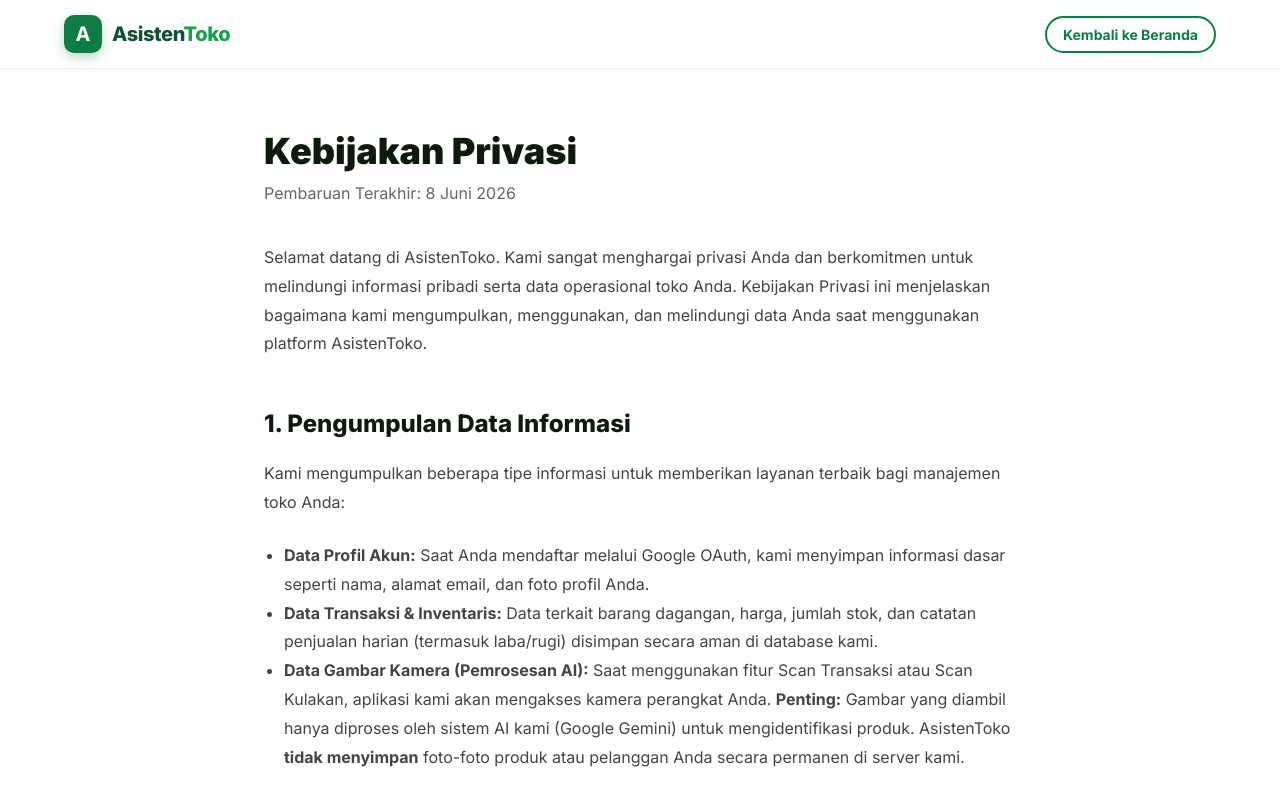
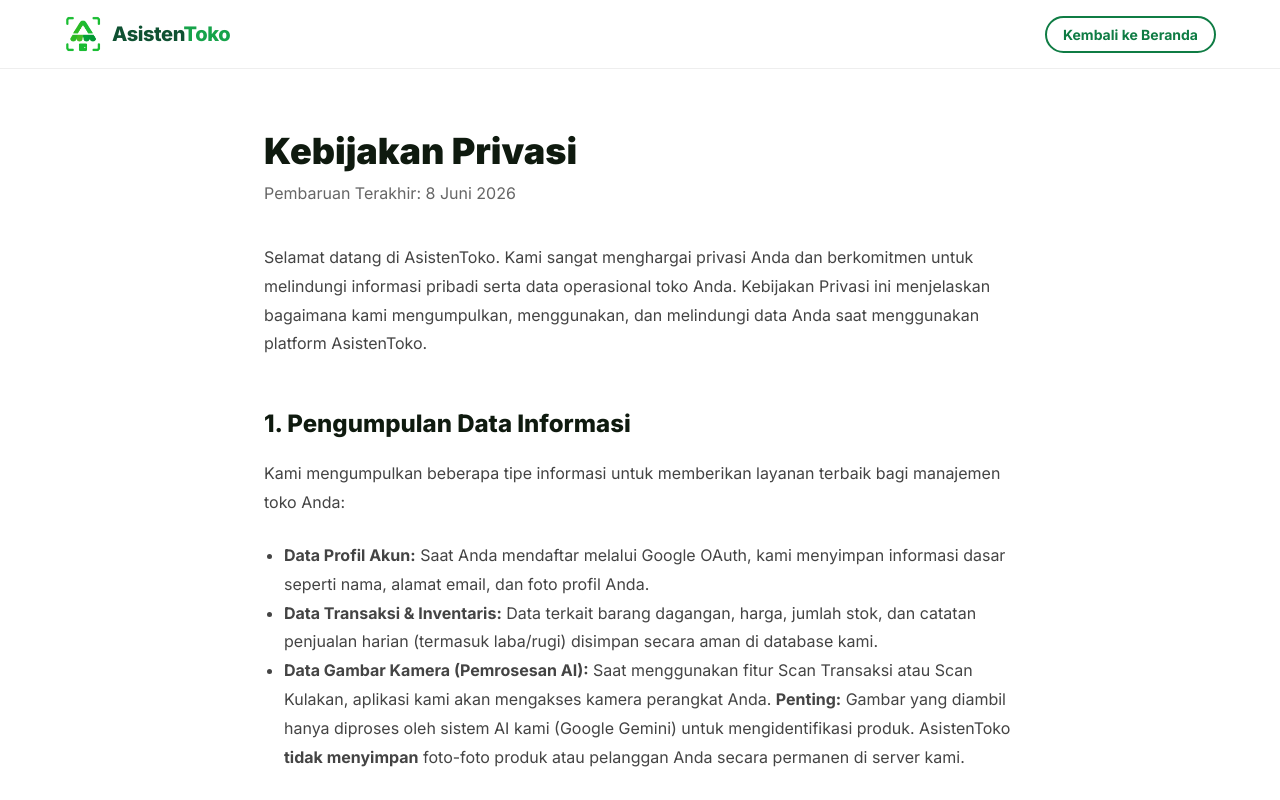
Before and after one commit to azhardanii/asisten-toko-lp, a React (Vite) app: page /privacy-policy in a window 1280 px wide. Shown: the top 800 px of the page. Built offline with nearby package versions, Linux system fonts and the light colour scheme.

Commit message:
feat: add Terms of Service and Privacy Policy pages

```diff
--- a/src/pages/PrivacyPolicy.tsx
+++ b/src/pages/PrivacyPolicy.tsx
@@ -8,7 +8,7 @@
       <nav className="navbar" style={{ position: 'relative', background: '#fff', borderBottom: '1px solid #eee' }}>
         <div className="container navbar-inner">
           <Link to="/" className="nav-logo">
-            <div className="nav-logo-icon" style={{ background: 'var(--green)', color: '#fff', width: '38px', height: '38px', borderRadius: '10px', display: 'flex', alignItems: 'center', justifyContent: 'center', fontWeight: 'bold' }}>A</div>
+            <img src="/logo-asistentoko.webp" alt="AsistenToko Logo" style={{height: '38px'}} />
             <span className="nav-logo-text"><span style={{color:'#0F5132'}}>Asisten</span><span style={{color:'#16A34A'}}>Toko</span></span>
           </Link>
           <div className="nav-actions">
--- a/src/pages/TermsOfService.tsx
+++ b/src/pages/TermsOfService.tsx
@@ -8,7 +8,7 @@
       <nav className="navbar" style={{ position: 'relative', background: '#fff', borderBottom: '1px solid #eee' }}>
         <div className="container navbar-inner">
           <Link to="/" className="nav-logo">
-            <div className="nav-logo-icon" style={{ background: 'var(--green)', color: '#fff', width: '38px', height: '38px', borderRadius: '10px', display: 'flex', alignItems: 'center', justifyContent: 'center', fontWeight: 'bold' }}>A</div>
+            <img src="/logo-asistentoko.webp" alt="AsistenToko Logo" style={{height: '38px'}} />
             <span className="nav-logo-text"><span style={{color:'#0F5132'}}>Asisten</span><span style={{color:'#16A34A'}}>Toko</span></span>
           </Link>
           <div className="nav-actions">
```
